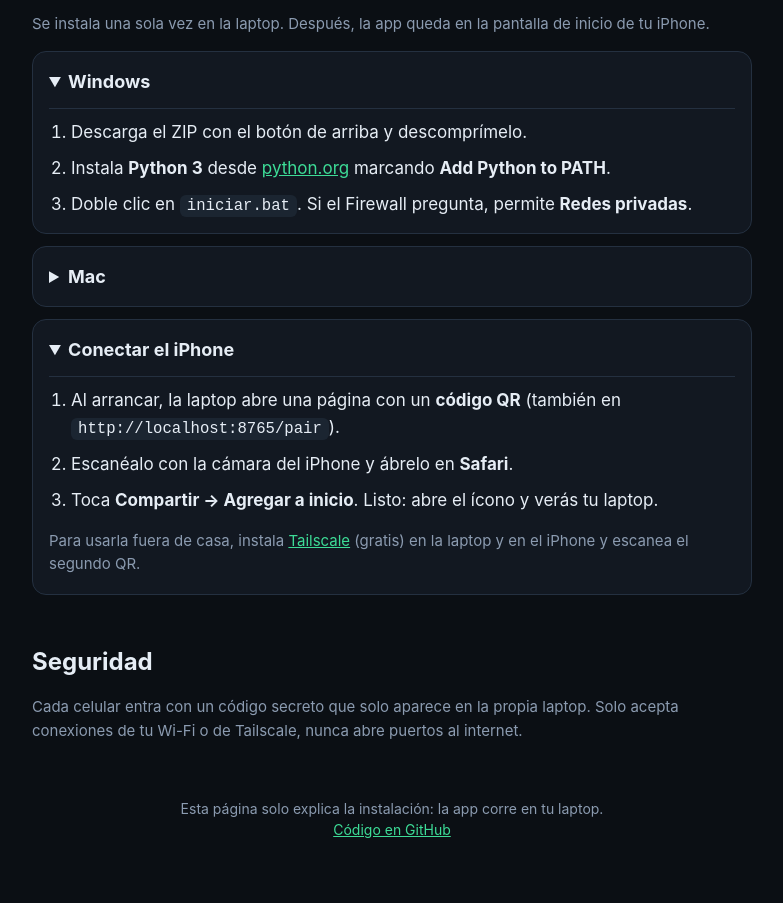
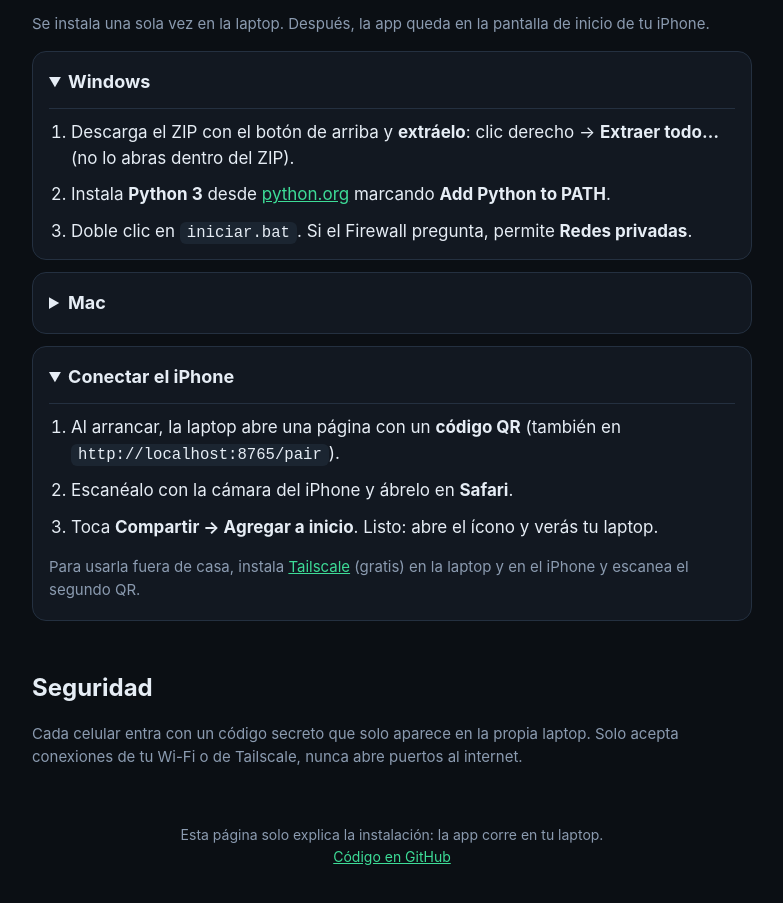
Before and after one commit to NBARILLAS28/connect-ai-qpp, a plain HTML site: page landing/index.html in a window 1280 px wide. Shown: the part 945-1848 px from the top of the page, without its empty margins (248-1031 px from the left). Drawn offline with Linux system fonts and the light colour scheme.

Commit message:
Avisar y guiar cuando se abre el instalador dentro del ZIP
Co-Authored-By: Claude Sonnet 5.5 <noreply@anthropic.com>
Claude-Session: https://claude.ai/code/session_01BHJHqz5ZUjbLPadYjAvC6e

```diff
--- a/landing/index.html
+++ b/landing/index.html
@@ -61,7 +61,7 @@ a{color:var(--ac)}
   <details open>
     <summary>Windows</summary>
     <ol>
-      <li>Descarga el ZIP con el botón de arriba y descomprímelo.</li>
+      <li>Descarga el ZIP con el botón de arriba y <b>extráelo</b>: clic derecho → <b>Extraer todo…</b> (no lo abras dentro del ZIP).</li>
       <li>Instala <b>Python 3</b> desde <a href="https://www.python.org/downloads/">python.org</a> marcando <b>Add Python to PATH</b>.</li>
       <li>Doble clic en <code>iniciar.bat</code>. Si el Firewall pregunta, permite <b>Redes privadas</b>.</li>
     </ol>
@@ -70,7 +70,7 @@ a{color:var(--ac)}
   <details>
     <summary>Mac</summary>
     <ol>
-      <li>Descarga el ZIP con el botón de arriba y descomprímelo.</li>
+      <li>Descarga el ZIP con el botón de arriba y <b>extráelo</b>: clic derecho → <b>Extraer todo…</b> (no lo abras dentro del ZIP).</li>
       <li>Si no tienes Python 3, abre <b>Terminal</b>, escribe <code>python3</code> y acepta la instalación que ofrece macOS.</li>
       <li>Doble clic en <code>iniciar.command</code> (si lo bloquea: clic derecho → Abrir).</li>
       <li>Acepta los permisos <b>Grabación de pantalla</b> y <b>Accesibilidad</b> en Ajustes del Sistema → Privacidad y seguridad, y vuelve a abrirlo.</li>
```
Also changed, not shown: 4 other files.
